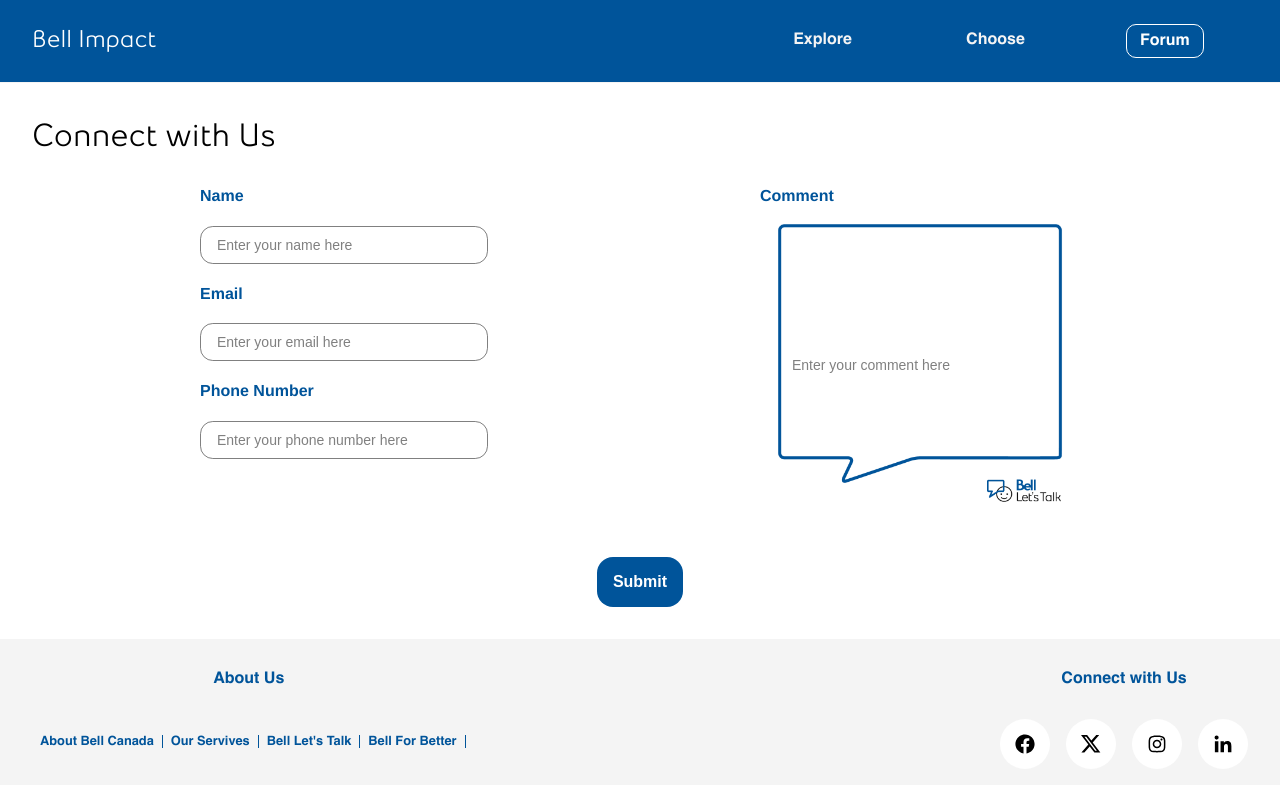
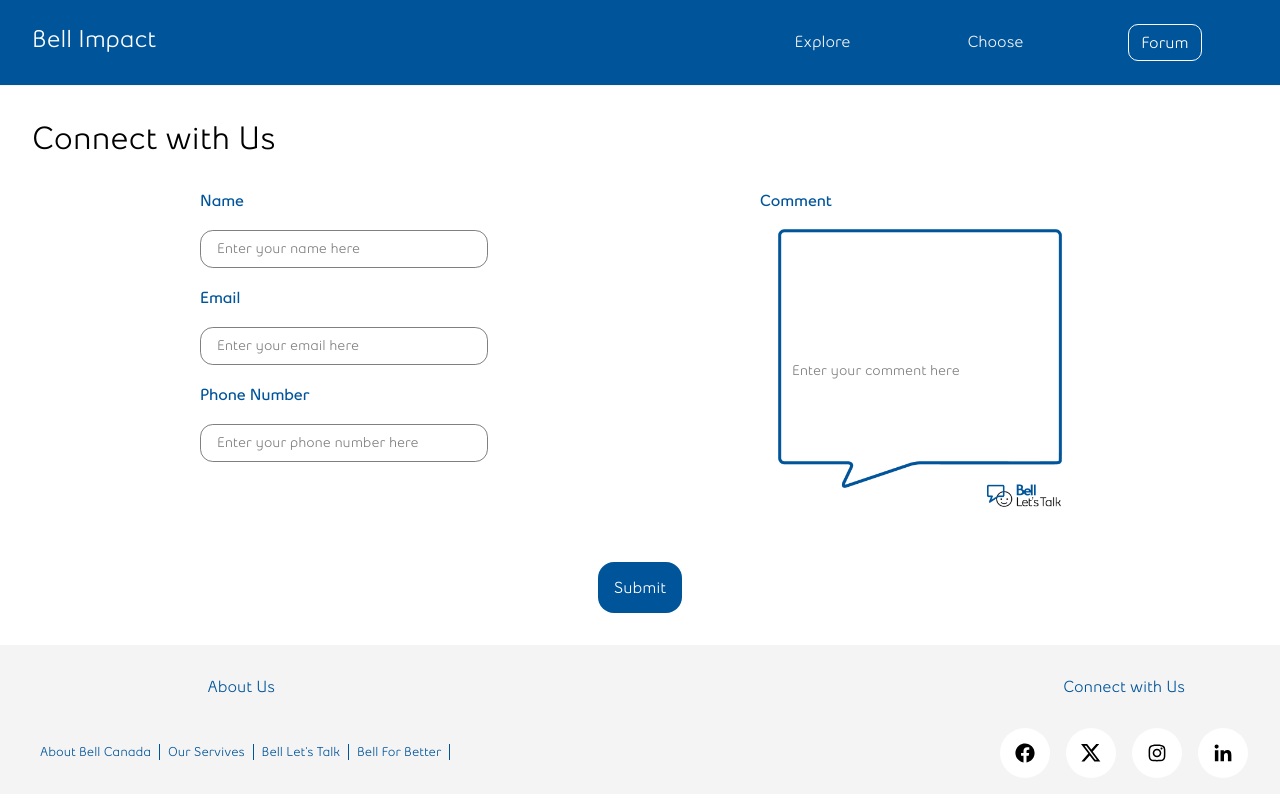
Before and after one commit to Krutika77/bell-frontend, a React (Vite) app: page /forum in a window 1280 px wide. Built offline with nearby package versions, Linux system fonts and the light colour scheme.

Commit message:
change font src

```diff
--- a/src/components/ConnectForm/ConnectForm.scss
+++ b/src/components/ConnectForm/ConnectForm.scss
@@ -12,9 +12,9 @@
     font-weight: 600;
   }
   &__label {
-    font-family: $primary-font;
+    font-family: $secondary-font;
     color: $bell-blue;
-    font-weight: 600;
+    font-weight: 800;
   }
   &__details {
     padding: 2rem;
@@ -41,6 +41,7 @@
     border: 0.0625rem solid grey;
     background-repeat: no-repeat;
     background-position: right 1rem center;
+    font-family: $secondary-font;
 
     @include tablet {
       width: 18rem;
@@ -64,6 +65,7 @@
     background-color: $bell-blue;
     color: white;
     font-size: 1rem;
+    font-family: $secondary-font;
     font-weight: $font-weight-bold;
     border: none;
     padding: 1rem;
--- a/src/components/Footer/Footer.scss
+++ b/src/components/Footer/Footer.scss
@@ -6,6 +6,7 @@
   background-color: $bell-gray;
   padding: 1rem 2rem;
   color: $bell-blue;
+  font-family: $secondary-font;
   font-size: 1.3rem;
 
   &__about {
--- a/src/components/Header/Header.scss
+++ b/src/components/Header/Header.scss
@@ -8,6 +8,7 @@
   padding: 1.5rem 2rem;
   color: $bell-gray;
   border-bottom: 1px solid $bell-gray;
+  font-family: $secondary-font;
 
   &__title {
     color: $white;
--- a/src/styles/_typography.scss
+++ b/src/styles/_typography.scss
@@ -2,24 +2,24 @@
 @font-face {
   font-family: "BellSlim";
   font-weight: 700;
-  src: url("../assets/font/BellSlimHeavy.ttf") format("truetype");
+  src: url("../../assets/font/BellSlimHeavy.ttf") format("truetype");
 }
 
 @font-face {
   font-family: "BellSlim";
   font-weight: 600;
-  src: url("../assets/font/BellSlim-SemiBold.ttf") format("truetype");
+  src: url("../../assets/font/BellSlim-SemiBold.ttf") format("truetype");
 }
 
 @font-face {
   font-family: "Helvetica";
   font-weight: 300;
-  src: url("../assets/font/Helvetica-Font/Helvetica.ttf") format("truetype");
+  src: url("../../assets/font/Helvetica-Font/Helvetica.ttf") format("truetype");
 }
 
 @font-face {
   font-family: "Helvetica";
   font-weight: 400;
-  src: url("../assets/font/Helvetica-Font/Helvetica-Bold.ttf")
+  src: url("../../assets/font/Helvetica-Font/Helvetica-Bold.ttf")
     format("truetype");
 }
--- a/src/styles/_variables.scss
+++ b/src/styles/_variables.scss
@@ -1,3 +1,5 @@
+@use "./typography" as *;
+
 $primary-font: "Helvetica", sans-serif;
 $secondary-font: "BellSlim", sans-serif;
 
```
